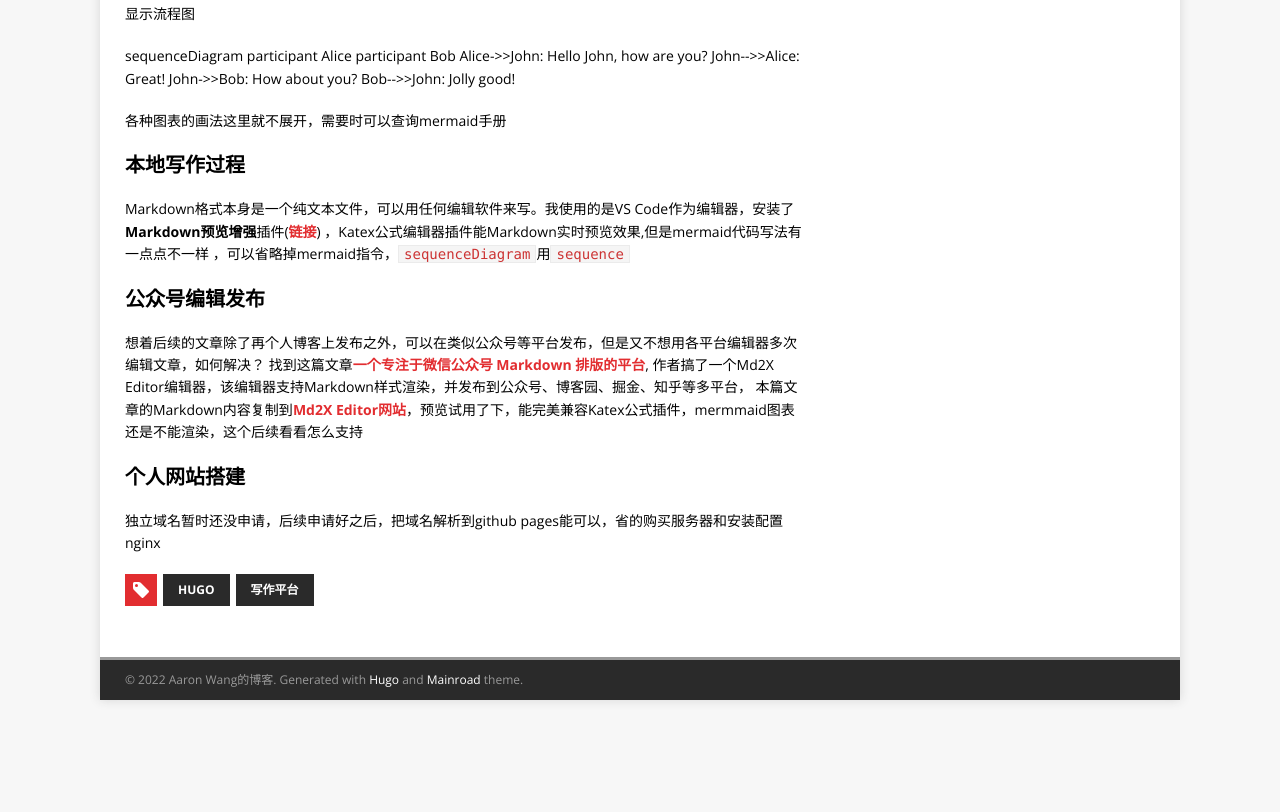
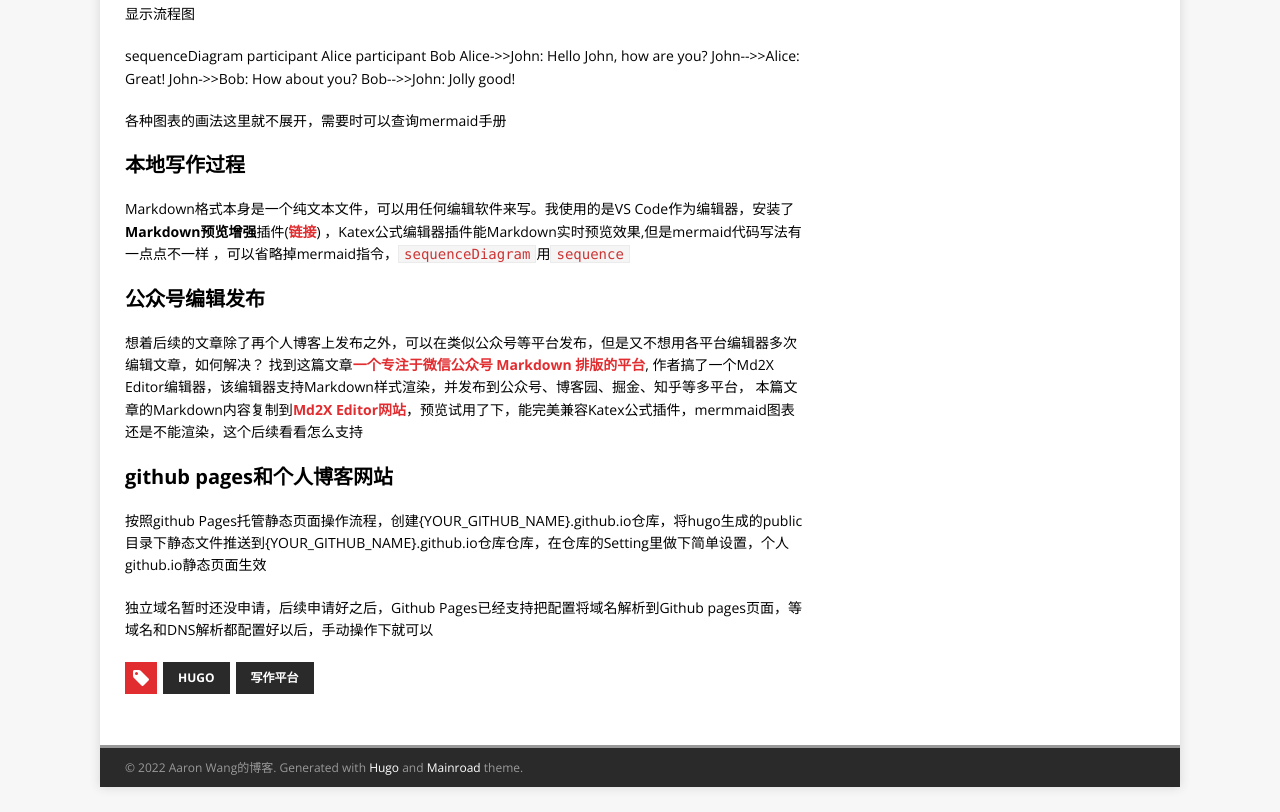
Before and after one commit to AarenWang/AarenWang.github.io, a plain HTML site: page posts/my-first-post/index.html in a window 1280 px wide. Shown: the part 4248-5060 px from the top of the page. Before the commit the page ends 4973 px from the top, so only its background shows below. Drawn offline with nearby package versions, Linux system fonts and the light colour scheme; a script that the page names is missing.

Commit message:
更新文章

```diff
--- a/posts/my-first-post/index.html
+++ b/posts/my-first-post/index.html
@@ -189,8 +189,9 @@ participant Alice
 <p>想着后续的文章除了再个人博客上发布之外，可以在类似公众号等平台发布，但是又不想用各平台编辑器多次编辑文章，如何解决？
 找到这篇文章<a href="https://mp.weixin.qq.com/s/FMMx943coYWvgr1uUbTCfQ">一个专注于微信公众号 Markdown 排版的平台</a>, 作者搞了一个Md2X Editor编辑器，该编辑器支持Markdown样式渲染，并发布到公众号、博客园、掘金、知乎等多平台，
 本篇文章的Markdown内容复制到<a href="https://mdx.bioitee.com/">Md2X Editor网站</a>，预览试用了下，能完美兼容Katex公式插件，mermmaid图表还是不能渲染，这个后续看看怎么支持</p>
-<h3 id="个人网站搭建">个人网站搭建</h3>
-<p>独立域名暂时还没申请，后续申请好之后，把域名解析到github pages能可以，省的购买服务器和安装配置nginx</p>
+<h3 id="github-pages和个人博客网站">github pages和个人博客网站</h3>
+<p>按照github Pages托管静态页面操作流程，创建{YOUR_GITHUB_NAME}.github.io仓库，将hugo生成的public目录下静态文件推送到{YOUR_GITHUB_NAME}.github.io仓库仓库，在仓库的Setting里做下简单设置，个人github.io静态页面生效</p>
+<p>独立域名暂时还没申请，后续申请好之后，Github Pages已经支持把配置将域名解析到Github pages页面，等域名和DNS解析都配置好以后，手动操作下就可以</p>
 
 		</div>
 		<footer class="post__footer">
```
